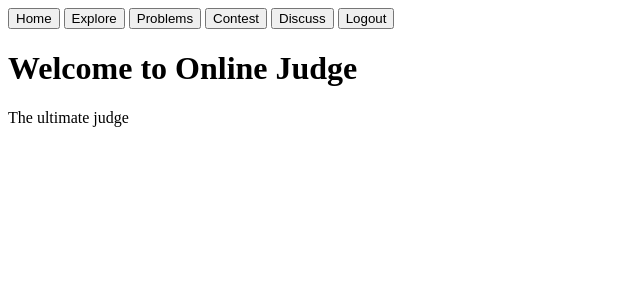
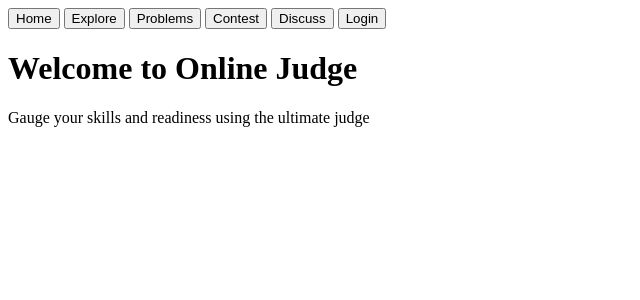
Before and after one commit to gauravnayak88/AlgoDevSeason, a Django app: page / in a window 1280 px wide. Shown: the top 300 px of the page, without its empty margins (0-640 px from the left). Run offline with Django 5.2, Linux system fonts and the light colour scheme.

Commit message:
Login/Logout buttons

```diff
--- a/onlinejudge/oj/templates/base.html
+++ b/onlinejudge/oj/templates/base.html
@@ -14,7 +14,11 @@
         <a href="{% url 'problist' %}"><button>Problems</button></a>
         <a href="#"><button>Contest</button></a>
         <a href="#"><button>Discuss</button></a>
+        {% if user.is_authenticated %}
         <a href="{% url 'logout-user' %}"><button>Logout</button></a>
+        {% else %}
+        <a href="{% url 'login-user' %}"><button>Login</button></a>
+        {% endif %}
         {% endblock %}
     </div>
 
--- a/onlinejudge/oj/templates/dashboard.html
+++ b/onlinejudge/oj/templates/dashboard.html
@@ -2,5 +2,5 @@
 {% block title %}Dashboard{% endblock %}
 {% block content %}
     <h1>Welcome to Online Judge</h1>
-    <p>The ultimate judge<p>
+    <p>Gauge your skills and readiness using the ultimate judge<p>
 {% endblock %}
```
